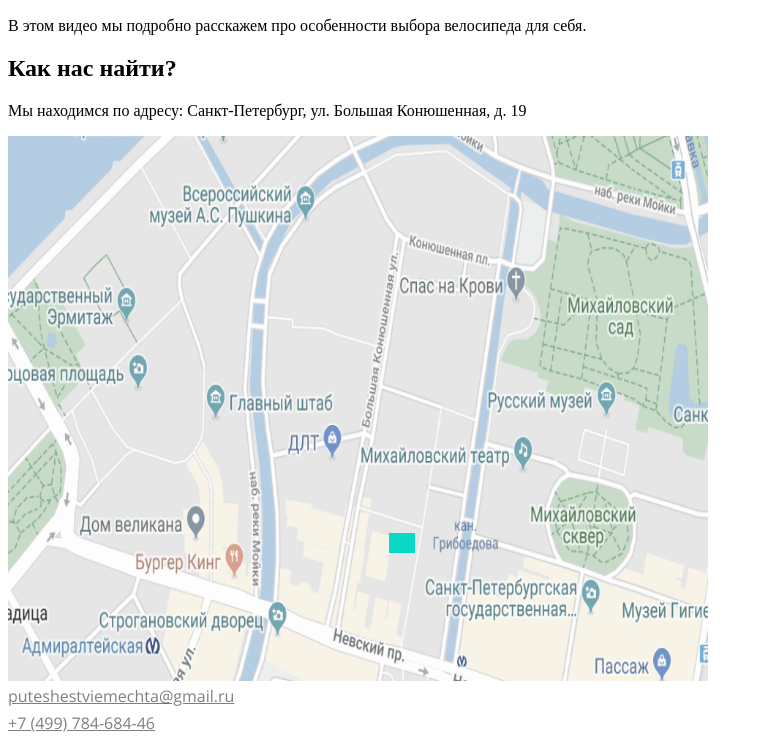
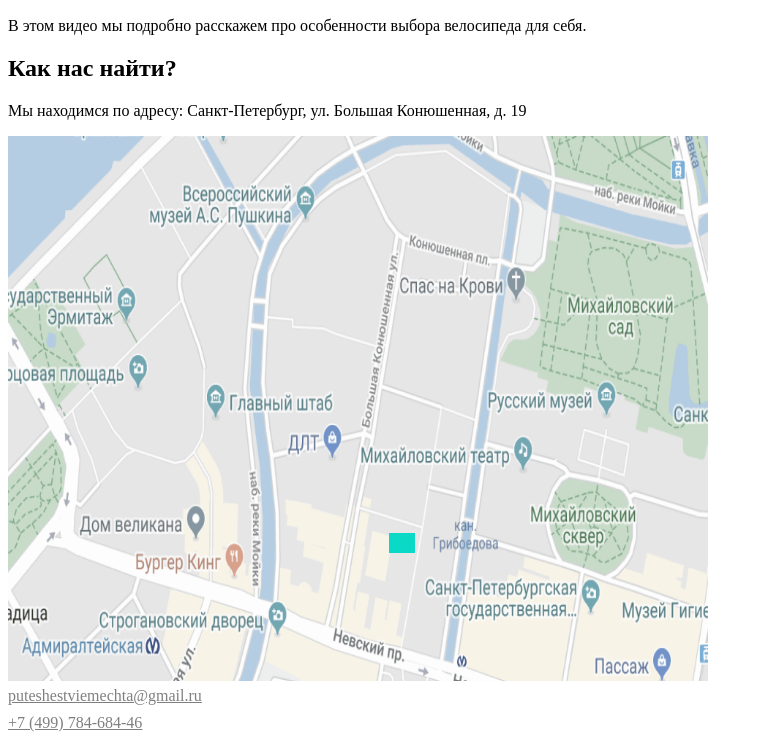
Before and after one commit to OlyaSandigo/Projeck-One, a plain HTML site: page index.html in a window 1280 px wide. Shown: the part 3521-4268 px from the top of the page, without its empty margins (0-763 px from the left). Drawn offline with nearby package versions, Linux system fonts and the light colour scheme.

Commit message:
add TimesRoman

```diff
--- a/css/footer.css
+++ b/css/footer.css
@@ -1,4 +1,3 @@
-@import url('https://fonts.googleapis.com/css2?family=Open+Sans:wght@300&display=swap');
 .footer-info{
 
 }
@@ -11,7 +10,7 @@
     background: #0AD9C6;
 }
 .email{
-    font-family: Open Sans;
+    font-family: "OpenSans"; "TimesNewRoman", sans-serif ;
     font-style: normal;
     font-weight: normal;
     font-size: 16px;
@@ -22,7 +21,7 @@
     color: rgba(0, 0, 0, 0.5);
 }
 .phone{
-    font-family: Open Sans;
+    font-family: "OpenSans"; "TimesNewRoman", sans-serif ;
     font-style: normal;
     font-weight: normal;
     font-size: 16px;
```
